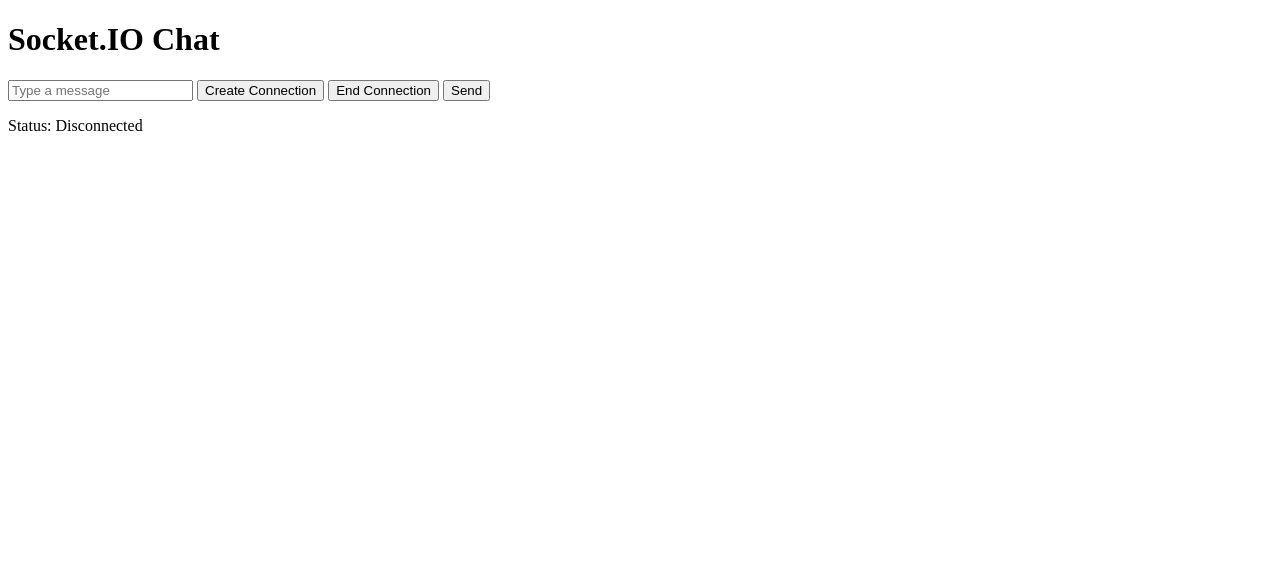
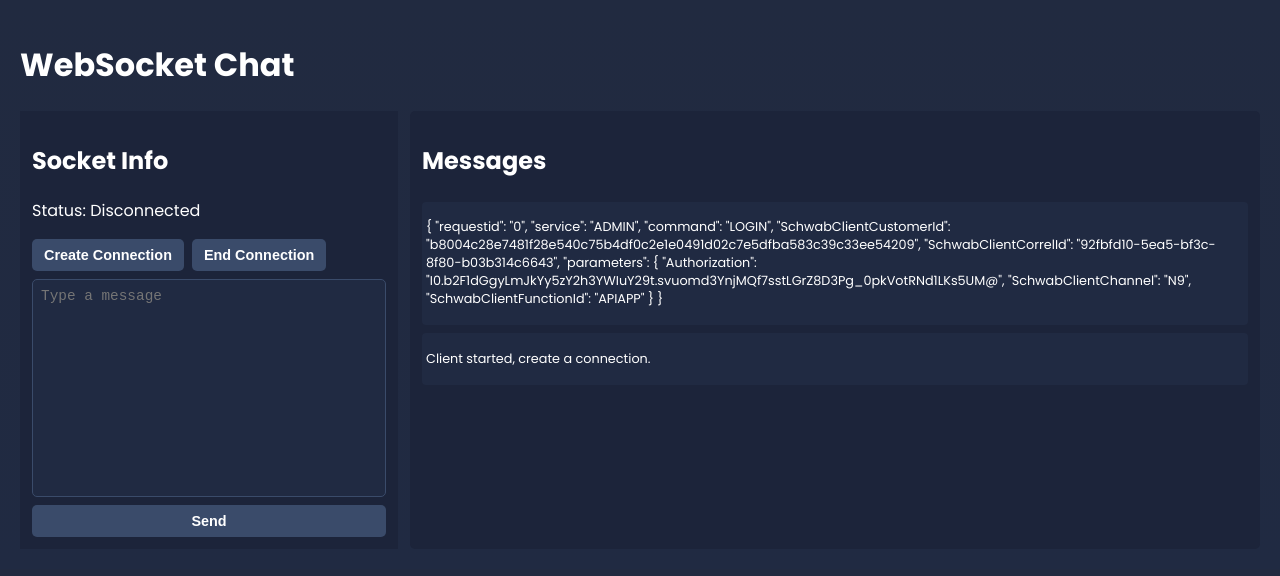
Before and after one commit to amaanshussain/socket-server, a website: page public/index.html in a window 1280 px wide. Drawn offline with nearby package versions, Linux system fonts and the light colour scheme.

Commit message:
styling and other stuff

```diff
--- a/public/index.css
+++ b/public/index.css
@@ -1,5 +1,80 @@
+body {
+    background-image: linear-gradient(to bottom, #212A40, #202A42);
+    color: #ffffff;
+    font-family: "Poppins", sans-serif;
+}
 .socket-container {
-    background-color: #aaaaaa;
-    padding: 20px;
+    padding: 12px;
     border-radius: 5px;
 }
+
+.socket-layout {
+    display: flex;
+    flex-direction: row;
+    gap: 12px;
+}
+.socket-infobox {
+    background-color: #1C243A;
+    width: 30%;
+    padding: 12px;
+    display: flex;
+    flex-direction: column;
+    gap: 8px;
+}
+.socket-buttonbox {
+    display: flex;
+    flex-direction: row;
+    gap: 8px;
+}
+.socket-button {
+    background-color: #3A4B6A;
+    color: #ffffff;
+    font-weight: 600;
+    border: none;
+    padding: 8px 12px;
+    border-radius: 5px;
+    cursor: pointer;
+    font-size: 0.9rem;
+}
+.socket-inputbox {
+    display: flex;
+}
+.socket-input {
+    width: 100%;
+    padding: 8px;
+    border-radius: 5px;
+    border: 1px solid #3A4B6A;
+    background-color: #202A42;
+    color: #ffffff;
+    font-size: 0.9rem;
+    resize: none;
+    height: 200px;
+}
+.socket-input:focus {
+    outline: none;
+}
+.socket-messagebox {
+    background-color: #1C243A;
+    border-radius: 5px;
+    width: 70%;
+    padding: 12px;
+}
+.socket-messages {
+    width: 100%;
+    display: flex;
+    flex-direction: column-reverse;
+}
+.socket-message {
+    background-color: #202A42;
+    padding: 4px;
+    margin: 4px 0;
+    border-radius: 4px;
+    font-size: 0.8rem;
+}
+.socket-message-ts {
+    right: 8px;
+    bottom: 8px;
+    font-size: 0.8rem;
+    color: #888888;
+    line-height: 25%;
+}
--- a/public/index.html
+++ b/public/index.html
@@ -4,21 +4,53 @@
 <head>
   <meta charset="UTF-8">
   <title>Socket.IO App</title>
+
+  <link rel="preconnect" href="https://fonts.googleapis.com">
+  <link rel="preconnect" href="https://fonts.gstatic.com" crossorigin>
+  <link
+    href="https://fonts.googleapis.com/css2?family=Poppins:ital,wght@0,100;0,200;0,300;0,400;0,500;0,600;0,700;0,800;0,900;1,100;1,200;1,300;1,400;1,500;1,600;1,700;1,800;1,900&display=swap"
+    rel="stylesheet">
+
+  <script src="https://cdn.socket.io/4.7.2/socket.io.min.js"></script>
   <link rel="stylesheet" href="index.css">
-  <script src="https://cdn.socket.io/4.7.2/socket.io.min.js"></script>
-  <script src="./socketstate.js"></script>
+  <script src="socketstate.js"></script>
 </head>
 
 <body>
-  <div className="socket-container">
+  <div class="socket-container">
 
-    <h1>Socket.IO Chat</h1>
-    <input id="msg" type="text" placeholder="Type a message">
-    <button onclick="createConnection()">Create Connection</button>
-    <button onclick="endConnection()">End Connection</button>
-    <button onclick="sendMessage()">Send</button>
-    <p>Status: <span id="status">Disconnected</span></p>
-    <ul id="messages"></ul>
+    <h1>WebSocket Chat</h1>
+    <div class="socket-layout">
+      <div class="socket-infobox">
+        <div>
+          <h2>Socket Info</h2>
+          <p>Status: <span id="status">Disconnected</span></p>
+          <div class="socket-buttonbox">
+            <button class="socket-button" onclick="createConnection()">Create Connection</button>
+            <button class="socket-button" onclick="endConnection()">End Connection</button>
+          </div>
+        </div>
+        <div class="socket-inputbox">
+          <textarea class="socket-input" id="msg" placeholder="Type a message"></textarea>
+        </div>
+        <button class="socket-button" onclick="sendMessage()">Send</button>
+      </div>
+      <div class="socket-messagebox">
+        <h2>Messages</h2>
+        <div class="socket-messages" id="messages">
+          <div class="socket-message" id="initial-message">
+            <p>Client started, create a connection.</p>
+          </div>
+          <div class="socket-message" id="initial-message">
+            <p>{ "requestid": "0", "service": "ADMIN", "command": "LOGIN", "SchwabClientCustomerId":
+              "b8004c28e7481f28e540c75b4df0c2e1e0491d02c7e5dfba583c39c33ee54209", "SchwabClientCorrelId":
+              "92fbfd10-5ea5-bf3c-8f80-b03b314c6643", "parameters": { "Authorization":
+              "I0.b2F1dGgyLmJkYy5zY2h3YWIuY29t.svuomd3YnjMQf7sstLGrZ8D3Pg_0pkVotRNd1LKs5UM@", "SchwabClientChannel":
+              "N9", "SchwabClientFunctionId": "APIAPP" } }</p>
+          </div>
+        </div>
+      </div>
+    </div>
   </div>
 
   <script>
--- a/public/socketstate.js
+++ b/public/socketstate.js
@@ -1,5 +1,5 @@
 let socket;
-// let socket = io(window.location.origin);
+// createConnection();
 
 // SOCKET FUNCTIONS
 function createConnection() {
@@ -7,15 +7,22 @@
         console.log("Socket already connected");
         return;
     }
-    // socket = io(window.location.origin);
     socket = new WebSocket("ws://localhost:3000");
-    socket.onmessage = function(event) {
+
+    socket.onopen = function () {
+        console.log("Socket connected");
+        socket.send("adminlogin");
+    }
+
+    socket.onmessage = function (event) {
         const msg = event.data.split("␟");
-        const messagesElement = document.getElementById("messages");
-        if (msg[0] === "auth") {
-            const li = document.createElement("li");
-            li.textContent = `Auth: ${msg[1]}`;
-            messagesElement.appendChild(li);
+        const svc = msg[0];
+
+        if (svc === "status") {
+
+        }
+        if (svc === "message") {
+            addMessage(msg[1]);
         }
     }
 }
@@ -24,6 +31,7 @@
         socket.close();
         socket = null;
         console.log("Socket disconnected");
+        addMessage("Closing connection.");
     } else {
         console.log("No active socket connection to disconnect");
     }
@@ -32,7 +40,7 @@
     const msgInput = document.getElementById("msg");
     const message = msgInput.value;
     if (socket && getSocketState()) {
-        socket.send(["auth", message].join("␟"));
+        socket.send(message);
         msgInput.value = "";
     } else {
         console.log("Socket is not connected");
@@ -50,3 +58,10 @@
         statusElement.textContent = getSocketState() ? "Connected" : "Disconnected";
     }
 }
+
+function addMessage(msg) {
+    const messagesElement = document.getElementById("messages");
+    let cell = document.getElementById("initial-message").cloneNode(true);
+    cell.innerHTML = msg;
+    messagesElement.appendChild(cell);
+}
```
Also changed, not shown: index.ts (+32 -12 lines).
